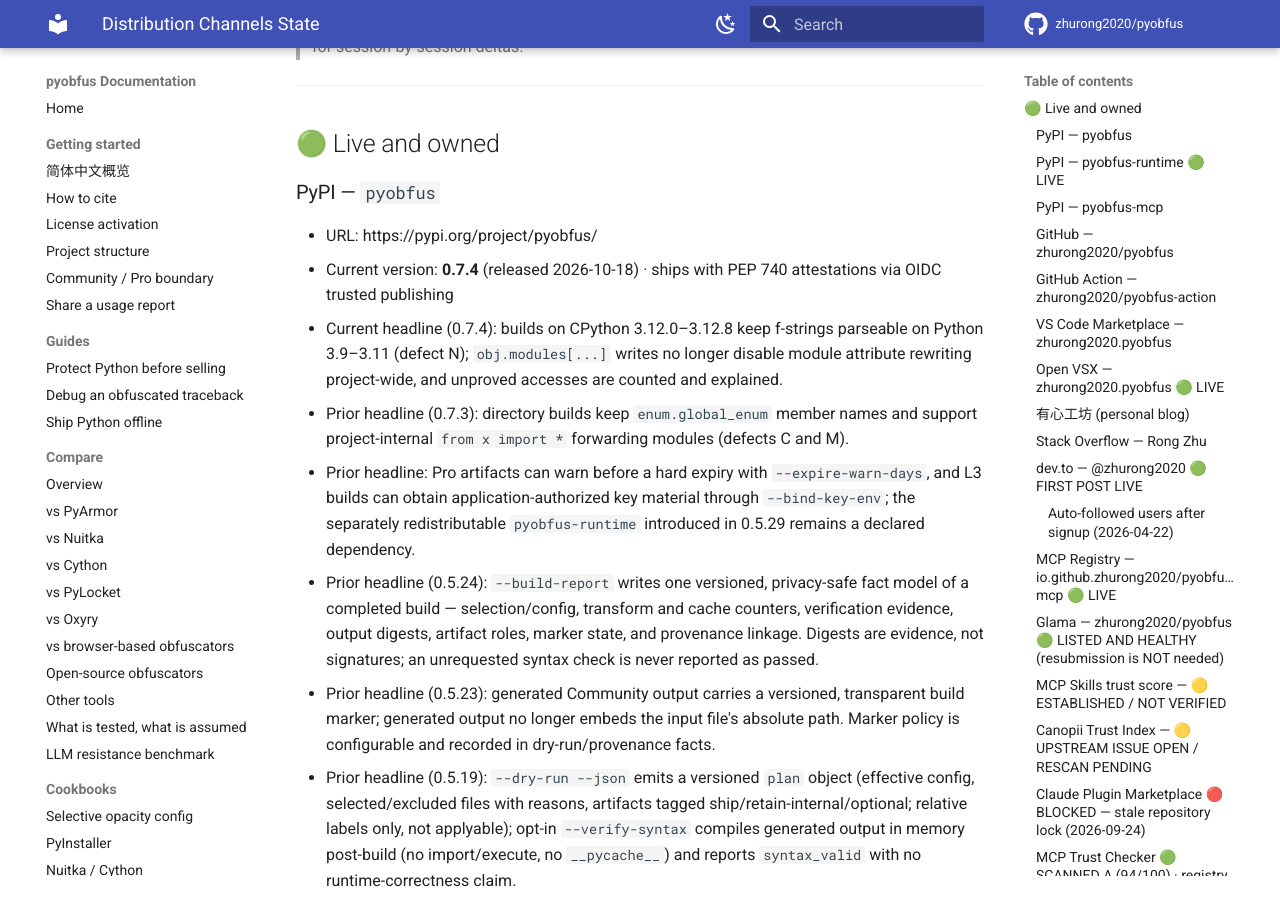
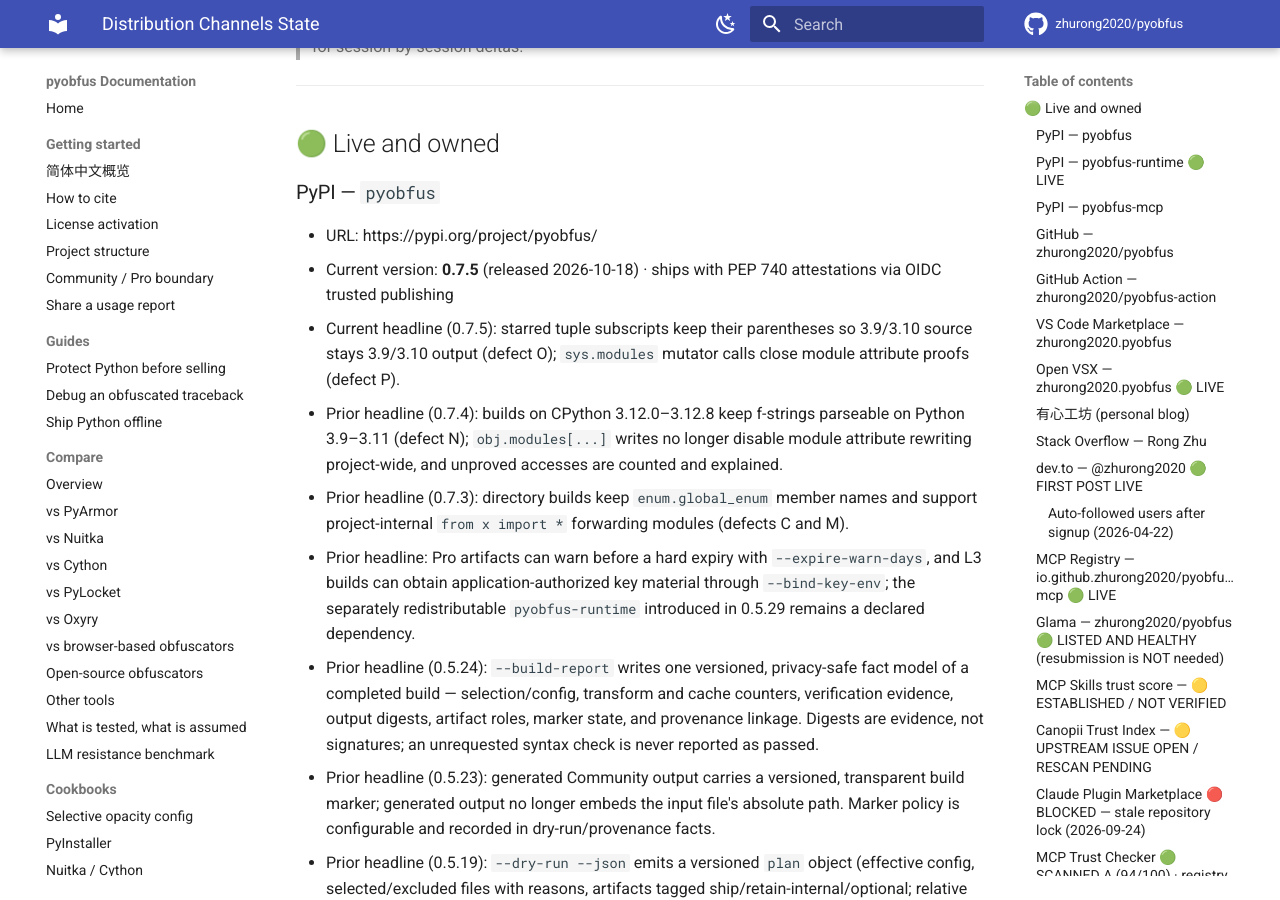
Before and after one commit to zhurong2020/pyobfus, an MkDocs documentation site: the page built from docs/DISTRIBUTION_CHANNELS.md, in a window 1280 px wide and 900 px high, scrolled down 1812 px. Built offline with MkDocs 1.6.1 and Material for MkDocs 9.7.7, drawn with Linux system fonts in a browser that asks for light colours; comment, search, counter and statistics services are not loaded; some of the changed text lies outside the part shown.

Commit message:
release: prepare Core 0.7.5 (defects O and P)
Co-Authored-By: Claude Opus 5.5 <noreply@anthropic.com>

```diff
--- a/docs/DISTRIBUTION_CHANNELS.md
+++ b/docs/DISTRIBUTION_CHANNELS.md
@@ -15,7 +15,7 @@ Marketplace reports `14 installs`; Open VSX reports `682 downloads` (fetches,
 not unique installs). Action attribution remains `0` visible repositories.
 GitHub rolling 14-day traffic is `182 views / 106 unique visitors`; Google is
 first (`23 / 20`) and DEV/Reddit do not appear in the referrers.
-Current public versions are Core `0.7.4`, MCP `0.3.13`, runtime `0.1.1`,
+Current public versions are Core `0.7.5`, MCP `0.3.13`, runtime `0.1.1`,
 and VS Code/Open VSX `0.4.3`. Core/MCP were published on October 14 with
 verified PEP 740 attestations for both wheel and sdist; fresh Python 3.10/3.14
 installations and contract smoke checks passed. The official MCP Registry
@@ -84,8 +84,9 @@ re-runnable source of truth for the calculation is
 
 ### PyPI — `pyobfus`
 - URL: https://pypi.org/project/pyobfus/
-- Current version: **0.7.4** (released 2026-10-18) · ships with PEP 740 attestations via OIDC trusted publishing
-- Current headline (0.7.4): builds on CPython 3.12.0–3.12.8 keep f-strings parseable on Python 3.9–3.11 (defect N); `obj.modules[...]` writes no longer disable module attribute rewriting project-wide, and unproved accesses are counted and explained.
+- Current version: **0.7.5** (released 2026-10-18) · ships with PEP 740 attestations via OIDC trusted publishing
+- Current headline (0.7.5): starred tuple subscripts keep their parentheses so 3.9/3.10 source stays 3.9/3.10 output (defect O); `sys.modules` mutator calls close module attribute proofs (defect P).
+- Prior headline (0.7.4): builds on CPython 3.12.0–3.12.8 keep f-strings parseable on Python 3.9–3.11 (defect N); `obj.modules[...]` writes no longer disable module attribute rewriting project-wide, and unproved accesses are counted and explained.
 - Prior headline (0.7.3): directory builds keep `enum.global_enum` member names and support project-internal `from x import *` forwarding modules (defects C and M).
 - Prior headline: Pro artifacts can warn before a hard expiry with `--expire-warn-days`, and L3 builds can obtain application-authorized key material through `--bind-key-env`; the separately redistributable `pyobfus-runtime` introduced in 0.5.29 remains a declared dependency.
 - Prior headline (0.5.24): `--build-report` writes one versioned, privacy-safe fact model of a completed build — selection/config, transform and cache counters, verification evidence, output digests, artifact roles, marker state, and provenance linkage. Digests are evidence, not signatures; an unrequested syntax check is never reported as passed.
@@ -307,7 +308,7 @@ re-runnable source of truth for the calculation is
   prior is not evidence of an actual review. Continue tracking installs and
   real reviews, not raw update/download count alone.
 - Wiki: disabled · Discussions: enabled · Issues: open
-- Releases: latest Core `v0.7.4`, runtime `runtime-v0.1.1`, MCP `mcp-v0.3.13`, and VS Code
+- Releases: latest Core `v0.7.5`, runtime `runtime-v0.1.1`, MCP `mcp-v0.3.13`, and VS Code
   `vscode-v0.4.3`; MCP releases attach wheel+sdist.
 
 ### Open VSX — `zhurong2020.pyobfus` 🟢 LIVE
--- a/pyproject.toml
+++ b/pyproject.toml
@@ -4,7 +4,7 @@ build-backend = "setuptools.build_meta"
 
 [project]
 name = "pyobfus"
-version = "0.7.4"
+version = "0.7.5"
 description = "pyobfus — the Python obfuscator. AST-based name mangling for multi-file projects (consistent cross-module renaming + import rewriting) + framework presets (FastAPI/Django/Pydantic/Click/SQLAlchemy) + reverse stack-trace mapping for AI debugging in Claude Code / Cursor / GitHub Copilot / CodeBuddy. A transparent PyArmor alternative: AST-level protection with debuggable traces. Apache-2.0."
 readme = {file = "README.md", content-type = "text/markdown"}
 requires-python = ">=3.9"
```
Also changed, not shown: CHANGELOG.md (+2 -0 lines), CLAUDE.md (+2 -2 lines), README.md (+6 -6 lines).
